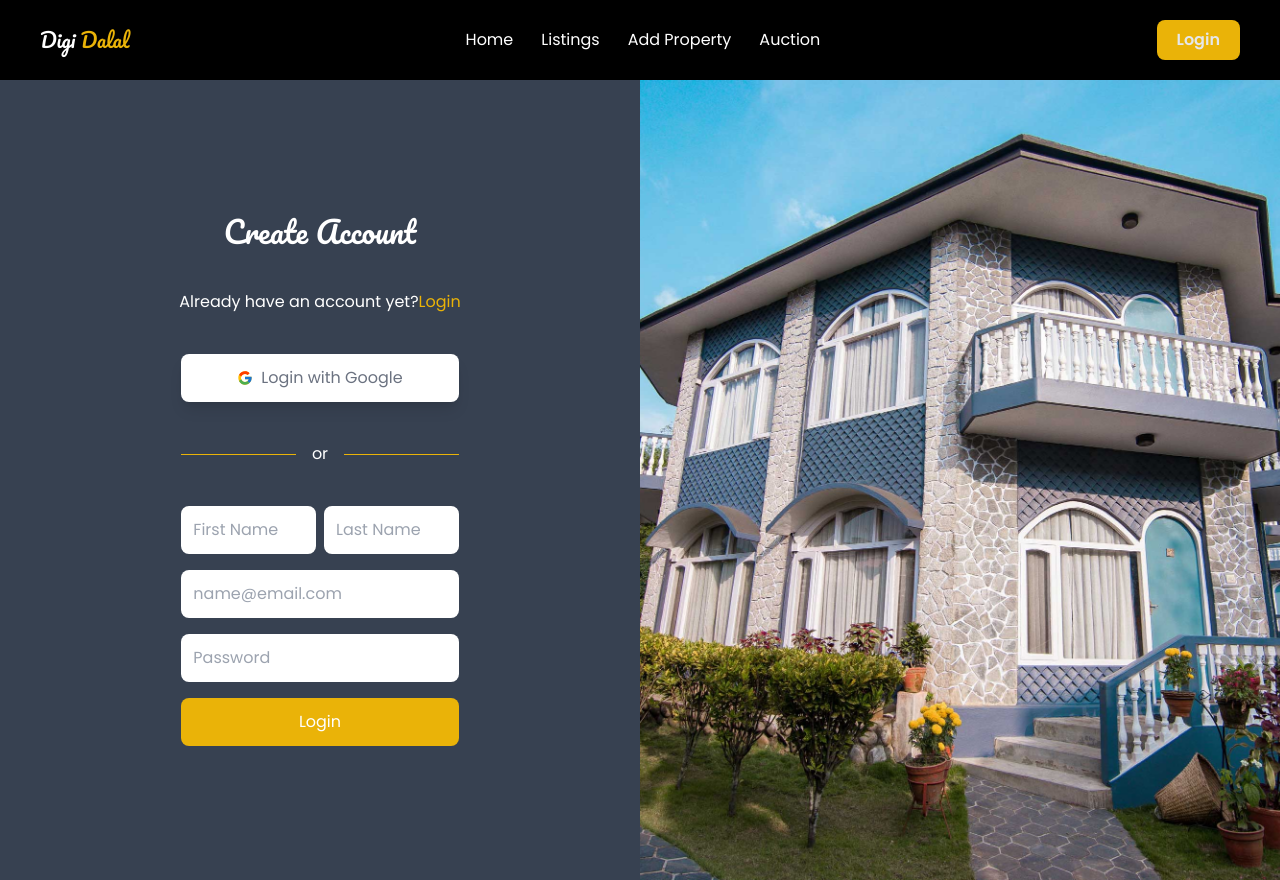
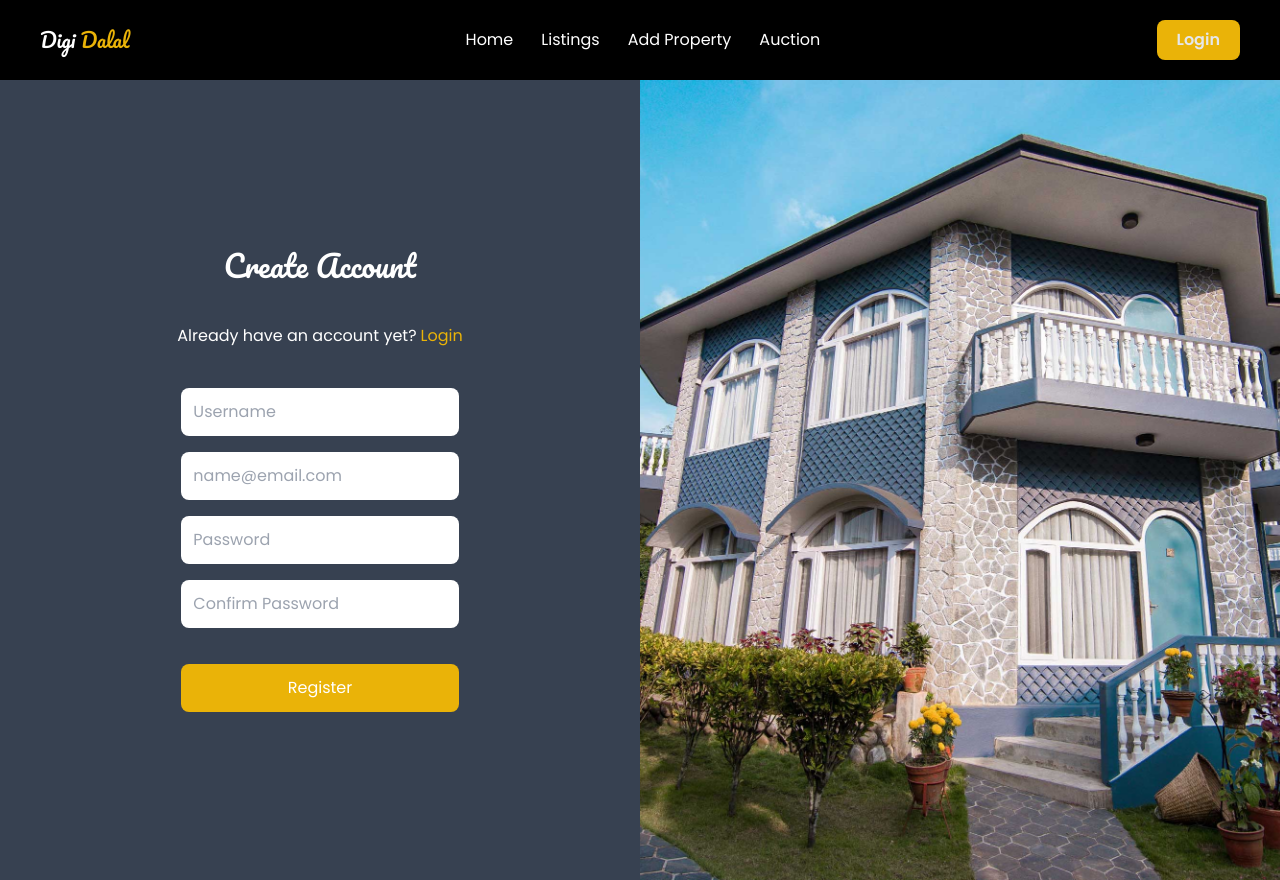
Before and after one commit to notori0usss/GIS-Based-Realestate-Marketplace, a React (Vite) app in the folder frontend/: page /signup in a window 1280 px wide. Built offline with nearby package versions, Linux system fonts and the light colour scheme.

Commit message:
registration done

```diff
--- a/frontend/src/pages/Login.jsx
+++ b/frontend/src/pages/Login.jsx
@@ -1,6 +1,5 @@
 import React, { useState } from "react"
 import { Link, useNavigate } from "react-router-dom"
-import { FcGoogle } from "react-icons/fc"
 import LoginImg from "../assets/login/1.jpg"
 function Login() {
   return (
@@ -13,20 +12,12 @@ function Login() {
           Don't have an account yet?
           <Link
             to="/signup"
-            className="text-yellow-500 hover:text-yellow-300 hover:underline"
+            className="text-yellow-500 hover:text-yellow-300 hover:underline ml-1"
           >
             Sign up Free
           </Link>
         </p>
-        <button className="px-3 py-3 bg-white shadow-lg rounded-lg flex items-center gap-x-2 w-2/3 text-gray-500 justify-center">
-          <FcGoogle />
-          Log in with Google
-        </button>
-        <div className="flex justify-between items-center gap-x-4 w-2/3">
-          <hr className="w-full border-yellow-500" />
-          or
-          <hr className="w-full border-yellow-500" />
-        </div>
+
         <div className="flex flex-col w-full items-center justify-center gap-y-4">
           <input
             type="text"
--- a/frontend/src/pages/Signup.jsx
+++ b/frontend/src/pages/Signup.jsx
@@ -1,9 +1,50 @@
-import React from "react"
+import React, { useEffect, useState } from "react"
 import { Link, useNavigate } from "react-router-dom"
 import { FcGoogle } from "react-icons/fc"
 import LoginImg from "../assets/login/1.jpg"
+import Axios from "axios"
+function Signup() {
+  const [sendRequest, setSendRequest] = useState(false)
+  const [usernameValue, setUsernameValue] = useState("")
+  const [emailValue, setEmailValue] = useState("")
+  const [passwordValue, setPasswordValue] = useState("")
+  const [re_passwordValue, setRePasswordValue] = useState("")
 
-function Signup() {
+  const submitHandler = (e) => {
+    e.preventDefault()
+    console.log("Form Submitted")
+    setSendRequest(!sendRequest)
+  }
+
+  useEffect(() => {
+    if (sendRequest) {
+      const source = Axios.CancelToken.source()
+      async function SignUp() {
+        try {
+          const response = await Axios.post(
+            "http://127.0.0.1:8000/api-auth-djoser/users/",
+            {
+              username: usernameValue,
+              email: emailValue,
+              password: passwordValue,
+              re_password: re_passwordValue,
+            },
+            {
+              cancelToken: source.token,
+            }
+          )
+          console.log(response)
+        } catch (error) {
+          console.log(error)
+        }
+      }
+      SignUp()
+      return () => {
+        source.cancel
+      }
+    }
+  }, [sendRequest])
+
   return (
     <div className="grid grid-cols-1 lg:grid-cols-2">
       <div className="flex flex-col items-center w-full h-screen justify-center space-y-10 bg-gray-700 px-28 text-white">
@@ -12,49 +53,52 @@ function Signup() {
           Already have an account yet?
           <Link
             to="/login"
-            className="text-yellow-500 hover:text-yellow-300 hover:underline"
+            className="text-yellow-500 hover:text-yellow-300 hover:underline ml-1"
           >
             Login
           </Link>
         </p>
-        <button className="px-3 py-3 bg-white shadow-lg rounded-lg flex items-center gap-x-2 w-2/3 text-gray-500 justify-center">
-          <FcGoogle />
-          Login with Google
-        </button>
-        <div className="flex justify-between items-center gap-x-4 w-2/3">
-          <hr className="w-full border-yellow-500" />
-          or
-          <hr className="w-full border-yellow-500" />
-        </div>
 
-        <div className="flex flex-col w-full items-center justify-center gap-y-4">
-          <div className="w-2/3 flex gap-x-2">
-            <input
-              type="text"
-              placeholder="First Name"
-              className="px-3 py-3 w-1/2 rounded-lg text-black"
-            />
-            <input
-              type="text"
-              placeholder="Last Name"
-              className="px-3 py-3 w-1/2 rounded-lg text-black"
-            />
-          </div>
+        <form
+          onSubmit={submitHandler}
+          className="flex flex-col w-full items-center justify-center gap-y-4"
+        >
+          <input
+            type="text"
+            placeholder="Username"
+            className="px-3 py-3 w-2/3 rounded-lg text-black"
+            value={usernameValue}
+            onChange={(e) => setUsernameValue(e.target.value)}
+          />
           <input
             type="text"
             placeholder="name@email.com"
             className="px-3 py-3 w-2/3 rounded-lg text-black"
+            value={emailValue}
+            onChange={(e) => setEmailValue(e.target.value)}
           />
           <input
             type="password"
             placeholder="Password"
             className="px-3 py-3 w-2/3 rounded-lg text-black"
+            value={passwordValue}
+            onChange={(e) => setPasswordValue(e.target.value)}
+          />
+          <input
+            type="password"
+            placeholder="Confirm Password"
+            className="px-3 py-3 w-2/3 rounded-lg text-black"
+            value={re_passwordValue}
+            onChange={(e) => setRePasswordValue(e.target.value)}
           />
 
-          <button className="px-3 py-3 bg-yellow-500 w-2/3 rounded-lg">
-            Login
+          <button
+            className="px-3 py-3 bg-yellow-500 w-2/3 rounded-lg mt-5"
+            type="submit"
+          >
+            Register
           </button>
-        </div>
+        </form>
       </div>
       <img
         src={LoginImg}
```
Also changed, not shown: 1 other file (tests, documents, lock files or other folders).
